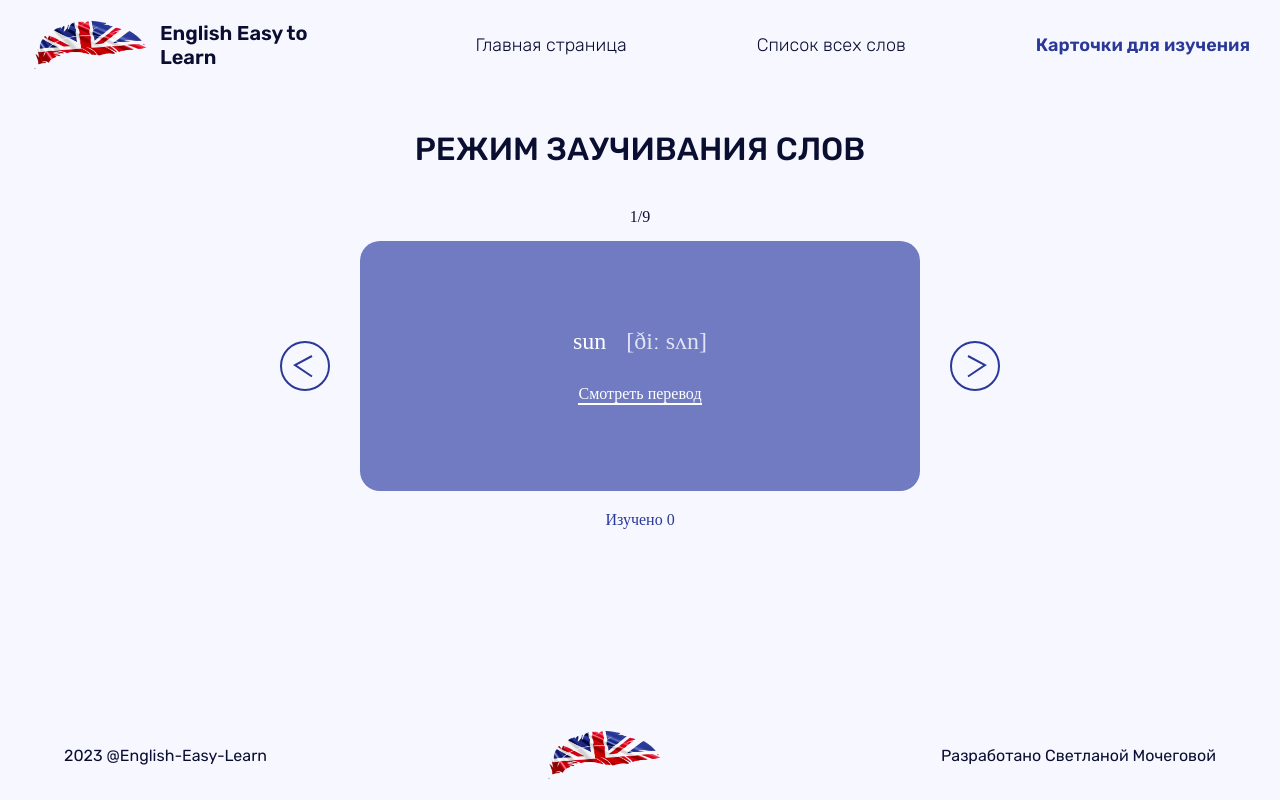
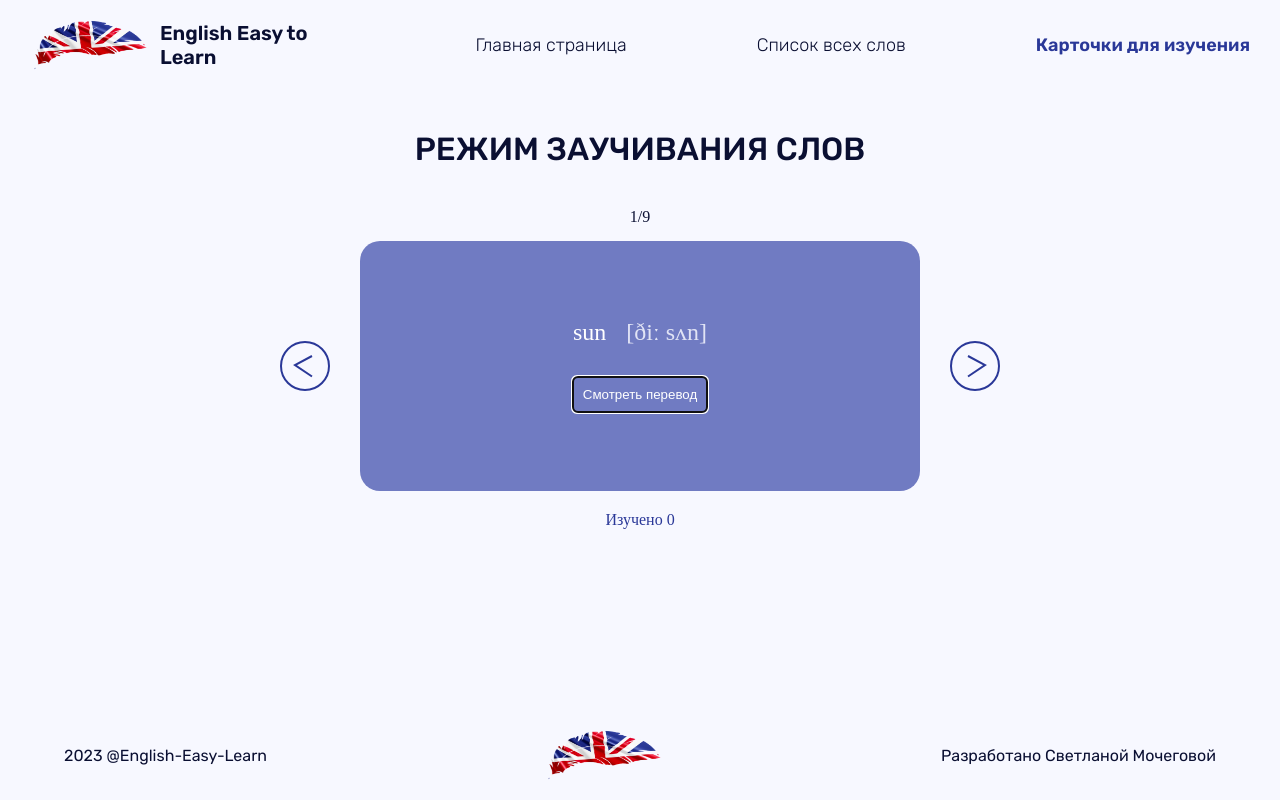
Before and after one commit to Lanasites/ReactProject-leaning-English, a React (Vite) app in the folder Project/: page /learning in a window 1280 px wide. Built offline with nearby package versions, Linux system fonts and the light colour scheme.

Commit message:
активность кнопки

```diff
--- a/Project/src/Components/CardOfWord/CardOfWord.jsx
+++ b/Project/src/Components/CardOfWord/CardOfWord.jsx
@@ -1,5 +1,5 @@
 import './CardOfWord.scss'
-import { useState } from 'react'
+import { useState, useRef, useEffect } from 'react'
 
 export default function CardOfWord(props){
     const [showPerevod, setShowPerevod] = useState('disactive');
@@ -9,7 +9,11 @@ export default function CardOfWord(props){
         setShowButton('disactive');
         props.fun();
     };
-    console.log(props);
+    const buttonRef = useRef(null);
+    useEffect(() => {
+        buttonRef.current.focus();
+      });
+
     return(
         <>
             <div className="cardOfWorld">
@@ -18,7 +22,7 @@ export default function CardOfWord(props){
                     <span className='cardOfWorld__trans'>{props.transcriptionWord}</span>
                 </div>
                 <div className={`cardOfWorld__perevod ${showPerevod}`}>{props.russianWord}</div>
-                <div className={`cardOfWorld__button ${showButton}`} onClick = {handleShowPerevod}>Смотреть перевод</div>
+                <button className={`cardOfWorld__button ${showButton}`} onClick = {handleShowPerevod} ref={buttonRef}>Смотреть перевод</button>
             </div>
         </>
     )
--- a/Project/src/Components/CardOfWord/CardOfWord.scss
+++ b/Project/src/Components/CardOfWord/CardOfWord.scss
@@ -24,10 +24,13 @@
         color: $background_color_akcent;
     }
     &__button{
-        border-bottom: 2px solid white;
+        padding: 10px;
+        background-color: $color_lite_blue;
+        color: $background_color;
+        border: 1px solid $link_hover_color;
+        border-radius: 5px;
     &:hover{
-        font-weight: 500;
-        cursor: pointer;
+        border-color: white;
     }}
     .active{
         display: inline;
```
Also changed, not shown: Project/src/Components/SliderWorlds/SliderWorlds.scss (+0 -27 lines).
